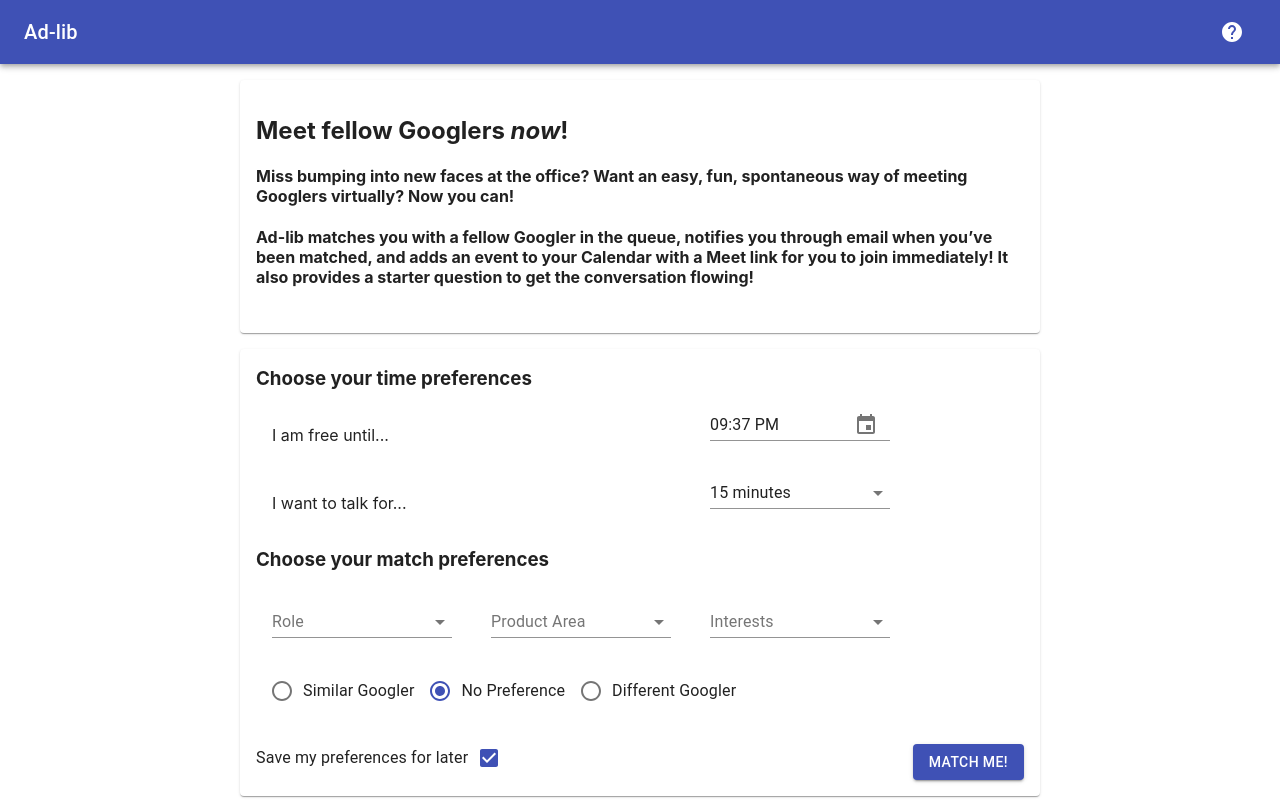
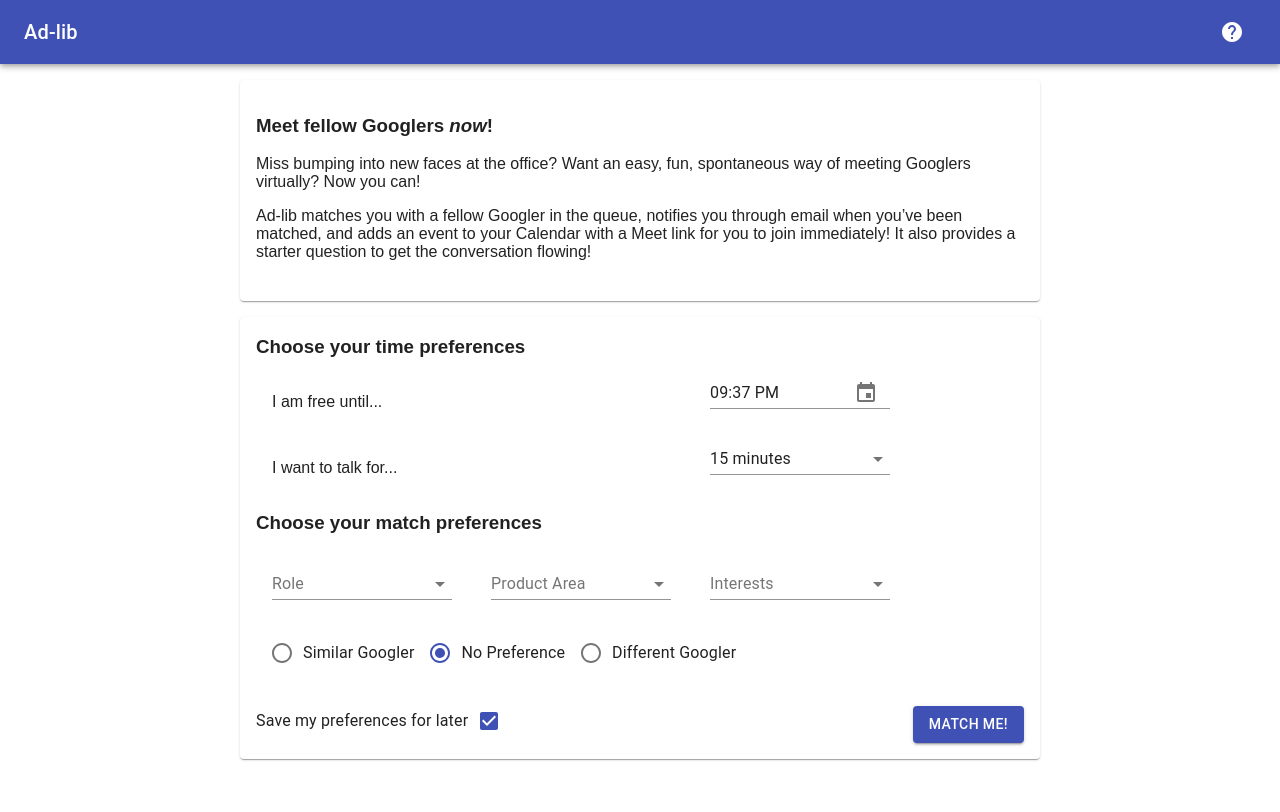
Before and after one commit to googleinterns/Ad-lib, a React (Create React App) app in the folder frontend/: page / in a window 1280 px wide. Built offline with nearby package versions, Linux system fonts and the light colour scheme.

Commit message:
Change global font to Manrope and adjust bold of header

```diff
--- a/frontend/src/App.js
+++ b/frontend/src/App.js
@@ -33,14 +33,14 @@
       <div className={classes.centerHorizontal}>
         <Card className={classes.content}>
           <CardContent>
-            <h2>Meet fellow Googlers <em>now</em>!</h2>
-            <h4>Miss bumping into new faces at the office? Want an easy, fun,
-               spontaneous way of meeting Googlers virtually? Now you can!</h4>
-            <h4>Ad-lib matches you with a fellow Googler in the queue, notifies
+            <h3>Meet fellow Googlers <em>now</em>!</h3>
+            <p>Miss bumping into new faces at the office? Want an easy, fun,
+               spontaneous way of meeting Googlers virtually? Now you can!</p>
+            <p>Ad-lib matches you with a fellow Googler in the queue, notifies
                you through email when you’ve been matched, and adds an event to
                your Calendar with a Meet link for you to join immediately! It
                also provides a starter question to get the conversation
-               flowing!</h4>
+               flowing!</p>
           </CardContent>
         </Card>
         <Card className={classes.content}>
--- a/frontend/src/index.css
+++ b/frontend/src/index.css
@@ -1,17 +1,6 @@
 body {
   margin: 0;
-  font-family:
-    -apple-system,
-    BlinkMacSystemFont,
-    'Segoe UI',
-    'Roboto',
-    'Oxygen',
-    'Ubuntu',
-    'Cantarell',
-    'Fira Sans',
-    'Droid Sans',
-    'Helvetica Neue',
-    sans-serif;
+  font-family: 'Manrope', sans-serif;
   -webkit-font-smoothing: antialiased;
   -moz-osx-font-smoothing: grayscale;
 }
```
Also changed, not shown: 1 other file (tests, documents, lock files or other folders).
